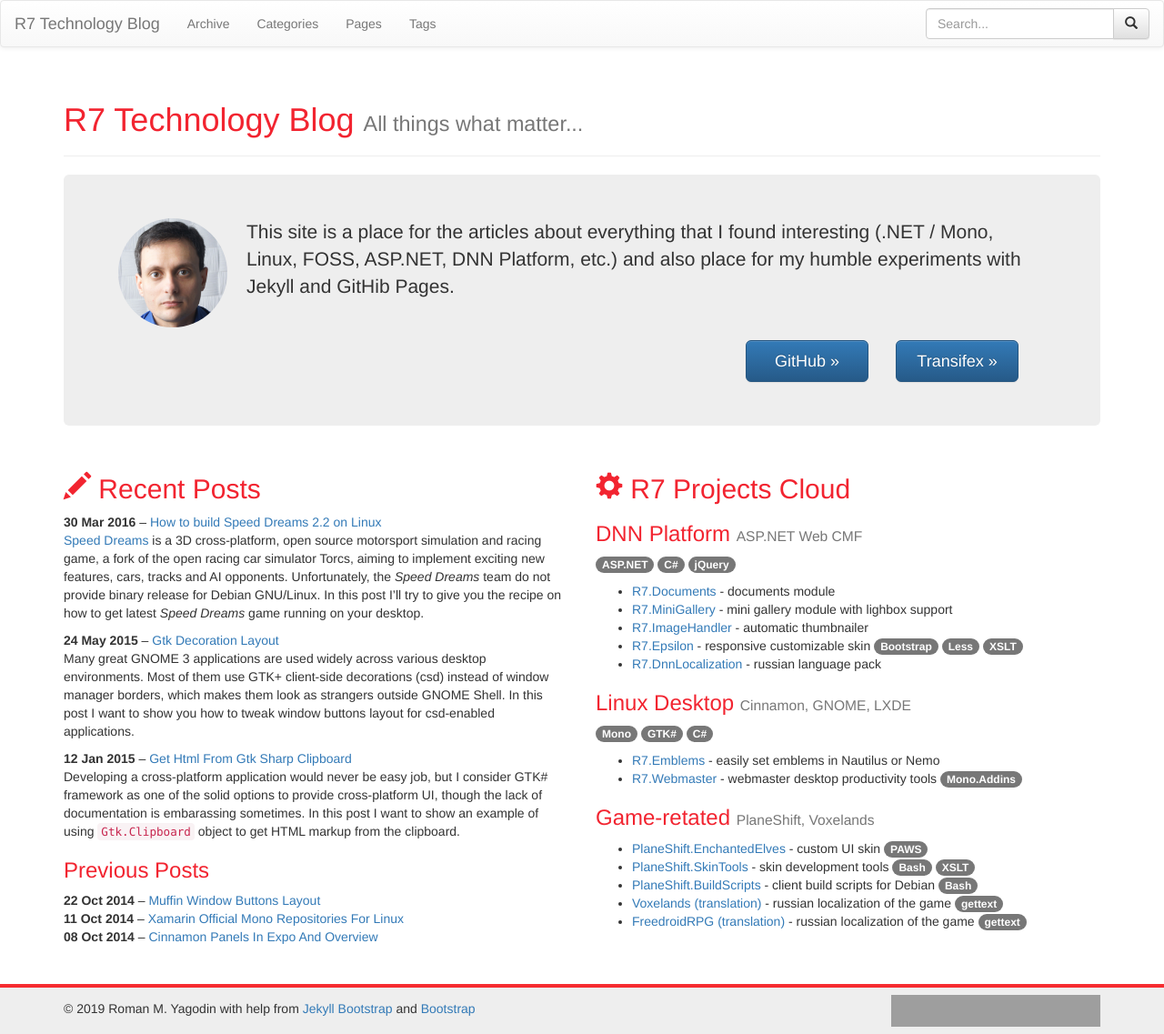
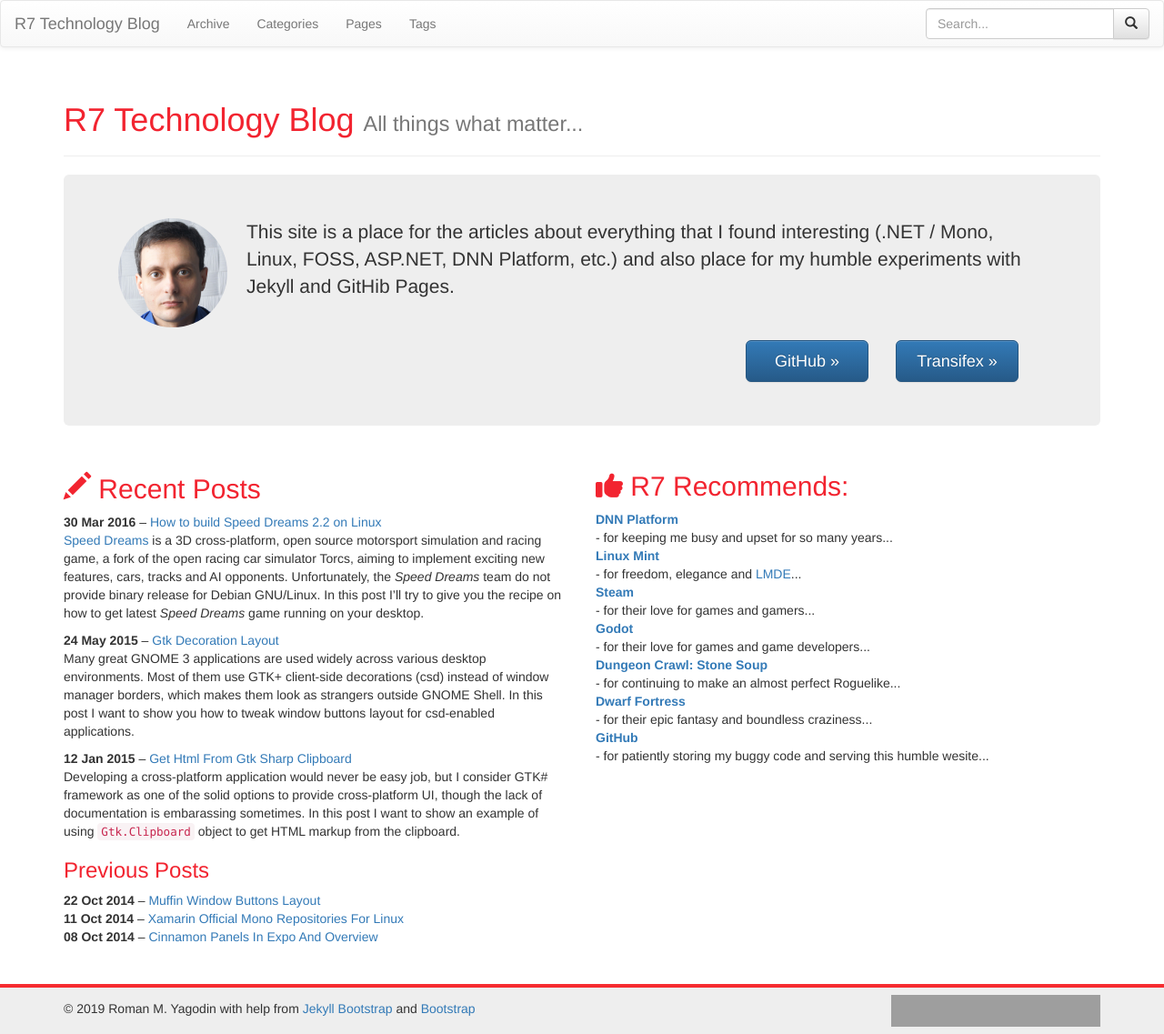
Before and after one commit to roman-yagodin/roman-yagodin.github.io, a Jekyll site: the page built from index.html, in a window 1280 px wide. Shown: the whole page at 91% size. Built offline with Jekyll 4.4.1, drawn with Linux system fonts in a browser that asks for light colours; nearby versions of some CDN libraries; grey boxes are pictures that could not be loaded.

Commit message:
Add "I Recommend" block, replace project cloud for now

```diff
--- /dev/null
+++ b/_includes/i_recommend.html
@@ -0,0 +1,17 @@
+<h2><span class="fas fa-thumbs-up"></span> R7 Recommends:</h2>
+<dl>
+	<dt><a href="https://github.com/dnnsoftware/Dnn.Platform/" target="_blank">DNN Platform</a></dt>
+	<dd>- for keeping me busy and upset for so many years...</dd>
+	<dt><a href="https://www.linuxmint.com/" target="_blank">Linux Mint</a></dt>
+	<dd>- for freedom, elegance and <a href="https://www.linuxmint.com/download_lmde.php" target="_blank">LMDE</a>...</dd>
+	<dt><a href="https://store.steampowered.com/" target="_blank">Steam</a></dt>
+	<dd>- for their love for games and gamers...</dd>
+	<dt><a href="https://godotengine.org/" target="_blank">Godot</a></dt>
+	<dd>- for their love for games and game developers...</dd>
+	<dt><a href="https://crawl.develz.org/" target="_blank">Dungeon Crawl: Stone Soup</a></dt>
+	<dd>- for continuing to make an almost perfect Roguelike...</dd>
+	<dt><a href="http://www.bay12games.com/dwarves/" target="_blank">Dwarf Fortress</a></dt>
+	<dd>- for their epic fantasy and boundless craziness...</dd>
+	<dt><a href="https://github.com/" target="_blank">GitHub</a></dt>
+	<dd>- for patiently storing my buggy code and serving this humble wesite...</dd>
+</dl>
--- a/index.html
+++ b/index.html
@@ -22,7 +22,7 @@ tagline: All things what matter...
 		</div>
 	</div>
 	<div class="col-md-6">
-		{% include projects_cloud.html %}
+		{% include i_recommend.html %}
 	</div>
 </div>
 <input name="version" type="hidden" value="1" />
```
